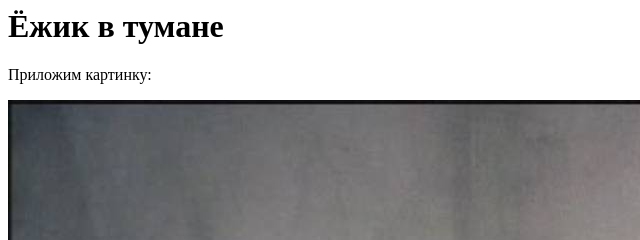
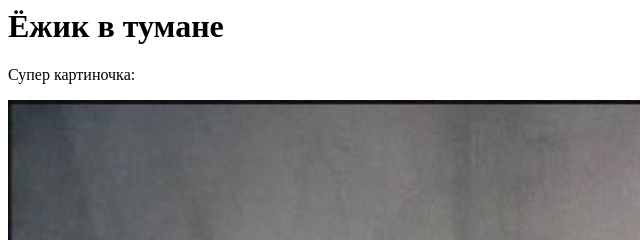
Before and after one commit to Nassts/Nassts.github.io, a plain HTML site: page index.html in a window 1280 px wide. Shown: the top 240 px of the page, 0-640 px from the left. Drawn offline with Linux system fonts and the light colour scheme.

Commit message:
Update index.html

```diff
--- a/index.html
+++ b/index.html
@@ -5,7 +5,7 @@
   </head>
   <body>
 	<h1>Ёжик в тумане</h1>
-	<P>Приложим картинку:</P>
+	<P>Супер картиночка:</P>
     <img src="pic1.jpeg" alt="гепард">
   </body>
 </html>
```
